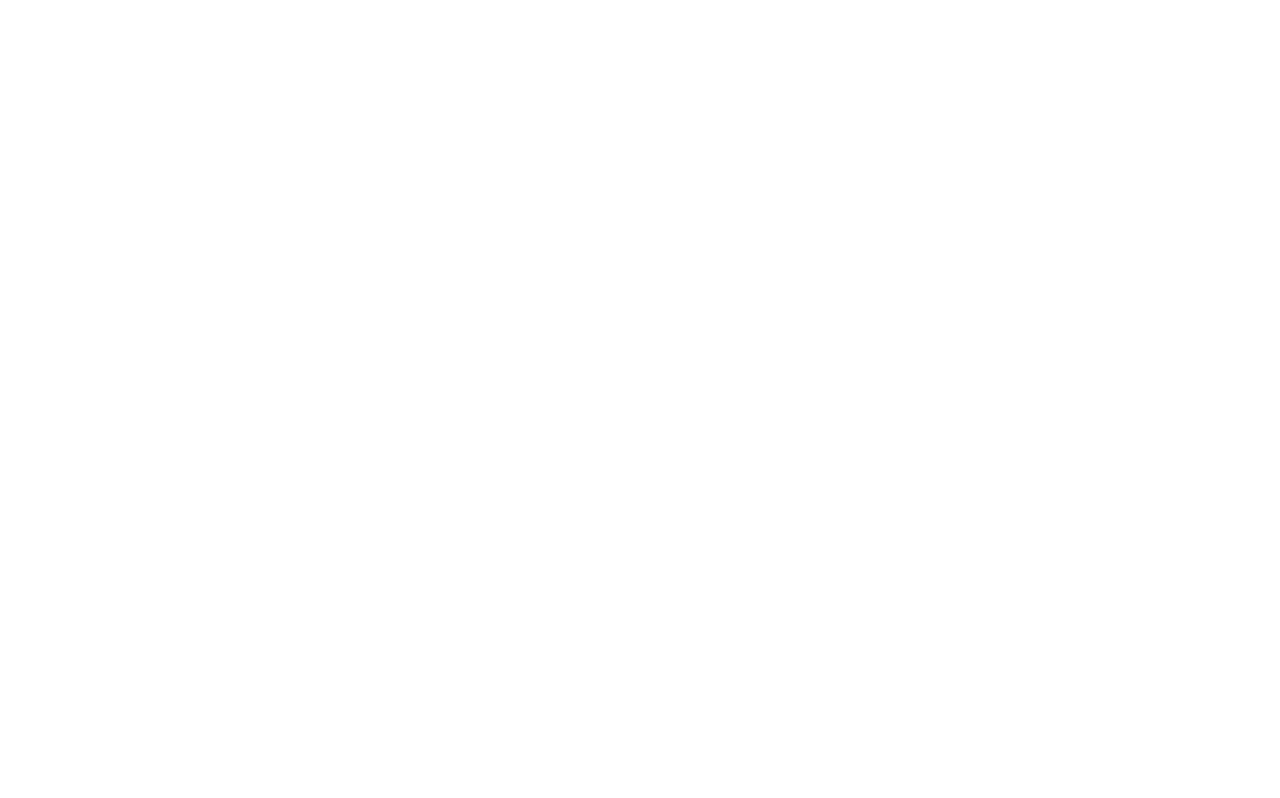
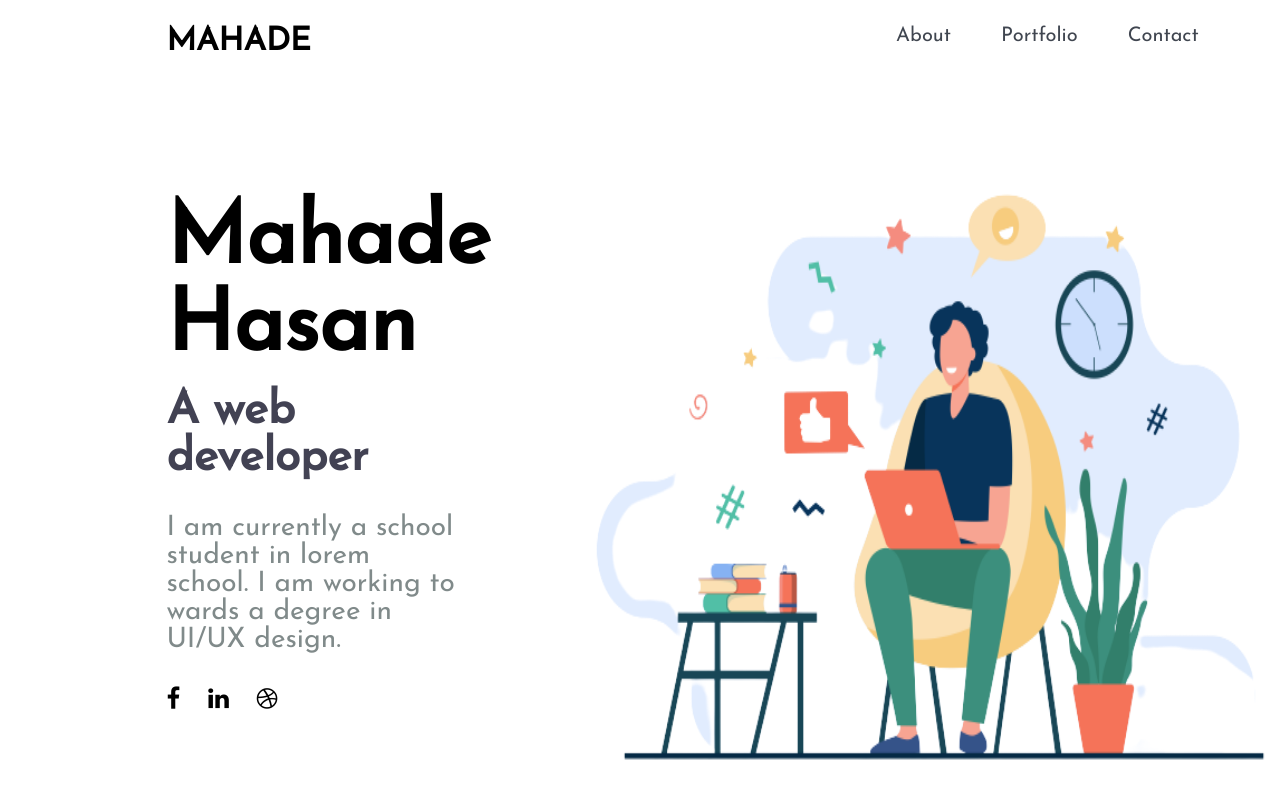
Before and after one commit to mahade925/my-website, a plain HTML site: page index.html in a window 1280 px wide. Drawn offline with Linux system fonts and the light colour scheme.

Commit message:
about-added

```diff
--- a/index.html
+++ b/index.html
@@ -5,9 +5,41 @@
     <meta name="viewport" content="width=device-width, initial-scale=1.0">
     <meta http-equiv="X-UA-Compatible" content="ie=edge">
     <title>Mahade Hasan</title>
+    <link rel="preconnect" href="https://fonts.googleapis.com">
+    <link rel="preconnect" href="https://fonts.gstatic.com" crossorigin>
+    <link href="https://fonts.googleapis.com/css2?family=Josefin+Sans&display=swap" rel="stylesheet">
+    <link rel="stylesheet" href="https://cdnjs.cloudflare.com/ajax/libs/font-awesome/4.7.0/css/font-awesome.min.css" integrity="sha512-SfTiTlX6kk+qitfevl/7LibUOeJWlt9rbyDn92a1DqWOw9vWG2MFoays0sgObmWazO5BQPiFucnnEAjpAB+/Sw==" crossorigin="anonymous" referrerpolicy="no-referrer" />
     <link rel="stylesheet" href="style.css">
 </head>
 <body>
-
+    <header>
+        <div class="logo half-width">
+            <h1>MAHADE</h1>
+        </div>
+        <nav class="half-width">
+            <ul>
+                <li><a href="">About</a></li>
+                <li><a href="">Portfolio</a></li>
+                <li><a href="">Contact</a></li>
+            </ul>
+        </nav>
+    </header>
+    <section class="about">
+        <div class="container">
+            <div class="content">
+                <h1>Mahade Hasan</h1><br>
+                <h3>A web developer</h3><br><br>
+                <p>I am currently a school student in lorem <br> school. I am working to wards a degree in <br> UI/UX design.</p><br><br>
+                <div class="social-icon">
+                    <i class="fa fa-facebook" aria-hidden="true"></i>
+                    <i class="fa fa-linkedin" aria-hidden="true"></i>
+                    <i class="fa fa-dribbble" aria-hidden="true"></i>
+                </div>
+            </div>
+            <div class="image">
+                <img src="images/8401-removebg-preview.png" alt="">
+            </div>
+        </div>
+    </section>
 </body>
 </html>
--- a/style.css
+++ b/style.css
@@ -0,0 +1,107 @@
+* {
+    margin: 0;
+    padding: 0;
+    box-sizing: border-box;
+    font-family: 'Josefin Sans', sans-serif;
+}
+
+header {
+    display: flex;
+    padding-top: 2%;
+    padding-bottom: 5%;
+}
+
+.half-width {
+    width: 50%
+}
+
+header .logo h1 {
+    padding-left: 26%;
+}
+
+nav ul {
+    padding-left: 40%;
+}
+
+nav ul li {
+    display: inline;
+    margin-right: 45px;
+    font-size: 20px;
+    cursor: pointer;
+}
+
+nav ul li a {
+    text-decoration: none;
+    color: #404650;
+    position: relative;
+    text-decoration: none;
+}
+
+nav ul li a:hover{
+    color: #404650;
+}
+
+nav ul li a::before {
+    content: "";
+    position: absolute;
+    width: 100%;
+    height: 2px;
+    bottom: 0;
+    left: 0;
+    background-color: #000;
+    visibility: hidden;
+    transform: scaleX(0);
+    transition: all 0.3s ease-in-out 0s;
+}
+
+nav ul li a:hover::before {
+    visibility: visible;
+    transform: scaleX(1);
+}
+
+
+
+.about .container{
+    display: flex;
+    padding-top: 3%;
+}
+
+.about .container .content{
+    width: 50%;
+    padding-left: 13%;
+    padding-top: 3%;
+}
+
+.about .container .content h1 {
+    font-size: 86px;
+}
+
+.about .container .content h3 {
+    font-size: 46px;
+    color: #424253;
+}
+
+.about .container .content p {
+    font-size: 28px;
+    color: #808a8a;
+}
+
+.about .container .content .social-icon i {
+    font-size: 24px;
+    margin-right: 23px;
+    cursor: pointer;
+}
+
+.about .container .content .social-icon i:hover {
+    color: rgb(187, 169, 12);
+    transition: 0.50s ease-in;
+}
+
+.about .container .image {
+    padding-left: 7%;
+}
+
+.about .container .image img {
+    width: 700px;
+    height: 112%;
+}
```
Also changed, not shown: images/8401-removebg-preview.png (added), token.txt (added).
